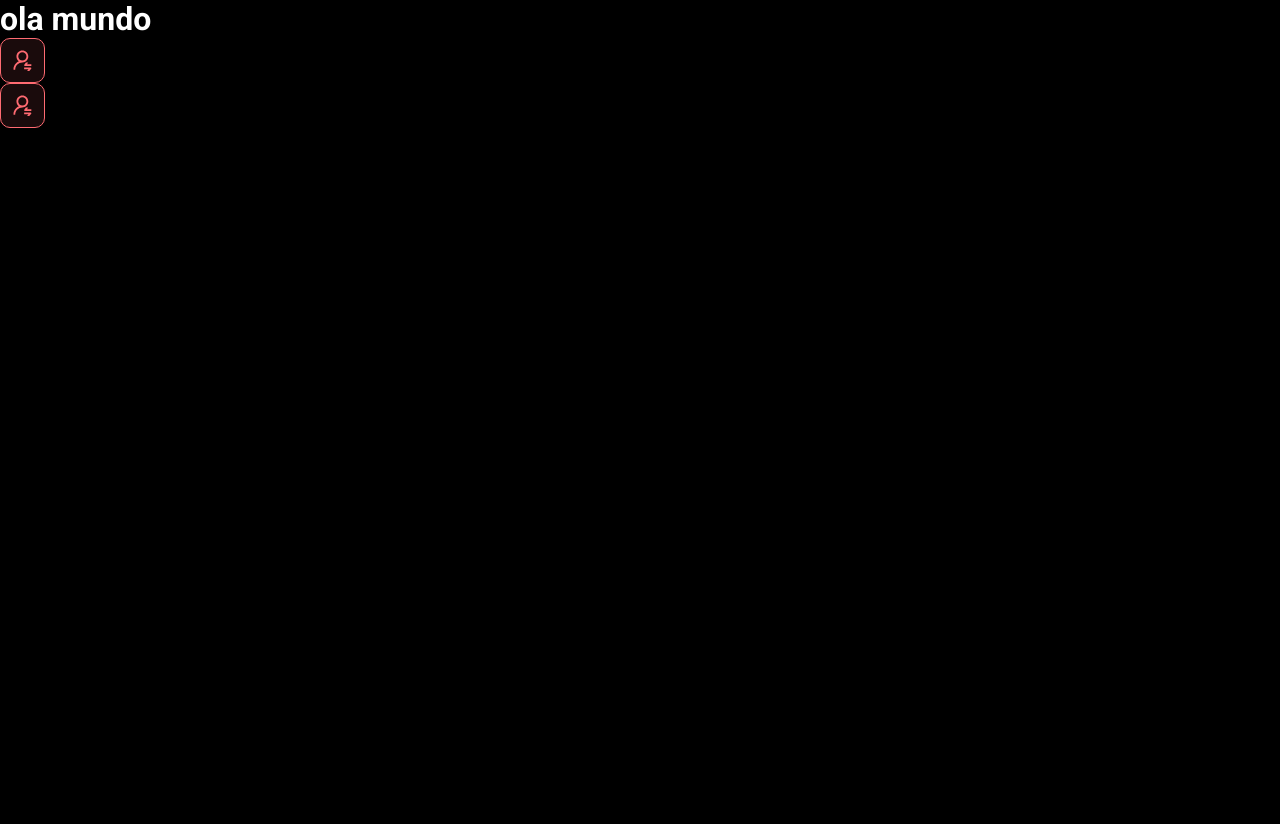
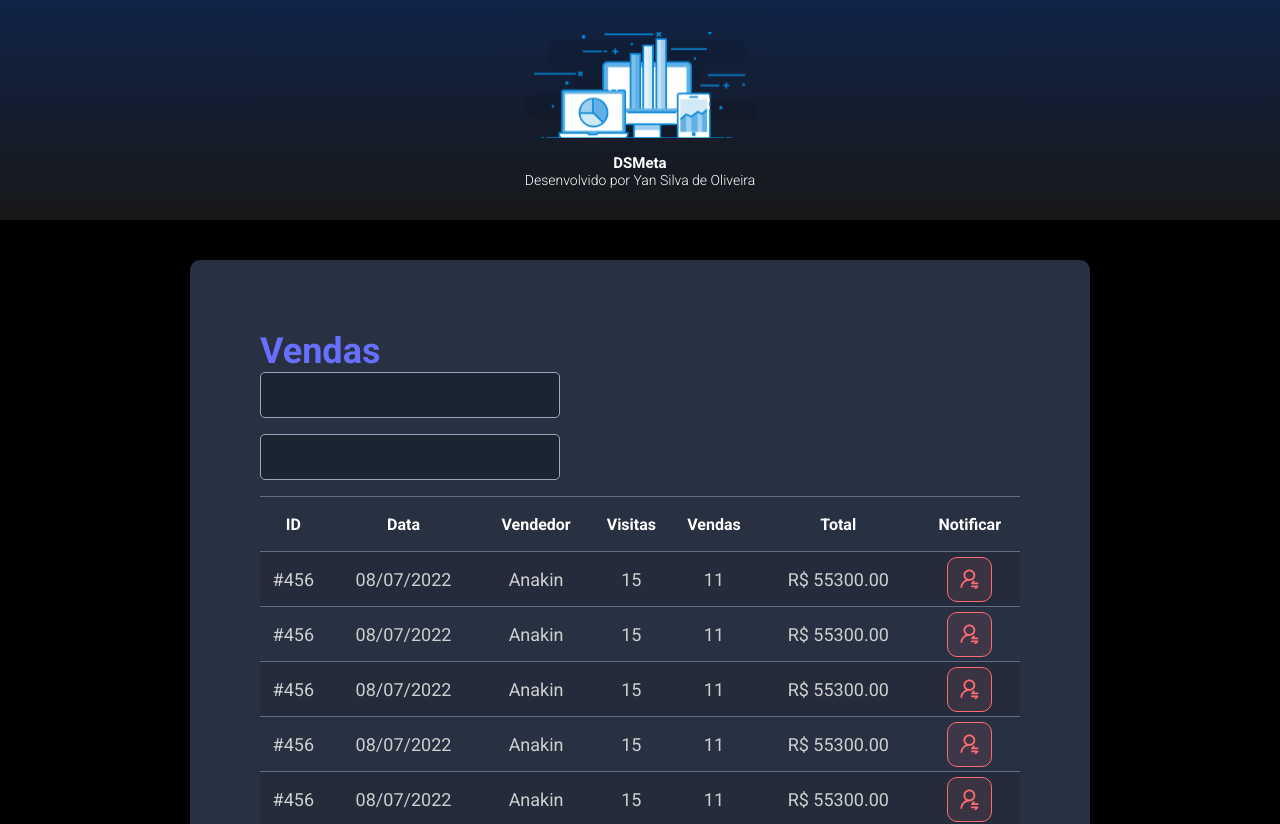
Before and after one commit to Yan-SO/dsmeta, a React (Vite) app in the folder frontend/: page / in a window 1280 px wide. Shown: the top 824 px of the page. Before the commit the page ends 800 px from the top, so only its background shows below. Built offline with nearby package versions, Linux system fonts and the light colour scheme.

Commit message:
Other components

```diff
--- a/frontend/src/App.tsx
+++ b/frontend/src/App.tsx
@@ -1,11 +1,21 @@
-import NotificationButton from "./components/NotificationButton/index"
+
+import SelesCard from "./components/SalesCard"
+import Header from "./components/Header"
 
 function App() {
-  return(
+  return (
     <>
-      <h1>ola mundo</h1>
-      <NotificationButton/>
-      <NotificationButton/>
+      <Header />
+      <main>
+        <section id="sales">
+          <div className="dsmeta-container">
+            <div className="dsmeta-Card">
+              <SelesCard/>
+              <h1>ola mundo</h1>
+            </div>
+          </div>
+        </section>
+      </main>
     </>
   )
 }
--- /dev/null
+++ b/frontend/src/components/Header/index.tsx
@@ -0,0 +1,19 @@
+import logo from '../../assets/img/Logo.svg';
+
+import './styles.css'
+
+function Header() {
+    return(
+        <>
+            <header>
+            <div className="dsmeta-logo-conteiner">
+                <img src={logo} alt="DSMeta" />
+                <h1>DSMeta</h1>
+                <p>Desenvolvido por Yan Silva de Oliveira</p>
+            </div>
+            </header>
+        </>
+    )
+};
+
+export default Header;
--- /dev/null
+++ b/frontend/src/components/Header/styles.css
@@ -0,0 +1,27 @@
+header{
+    height: 220px;
+    background: linear-gradient(180deg, #102347 0%, #181818 100%);
+    display: flex;
+    align-items: center;
+    justify-content: center;
+}
+
+.dsmeta-logo-conteiner{
+    display: flex;
+    flex-direction: column;
+    align-items: center;
+}
+.dsmeta-logo-conteiner img{
+    width: 235px;
+}
+.dsmeta-sales-title{
+    color: #676FFF;
+}
+.dsmeta-logo-conteiner h1{
+    margin-top: 15px;
+    font-size: 15px;
+}
+.dsmeta-logo-conteiner p{
+    font-size: 14px;
+    font-weight: 300;
+}
--- /dev/null
+++ b/frontend/src/components/SalesCard/index.tsx
@@ -0,0 +1,101 @@
+import NotificationButton  from '../NotificationButton'
+import './styles.css'
+
+function SelesCard() {
+    return(
+        <div className="dsmeta-Card">
+                    <h2 className="dsmeta-sales-title">Vendas</h2>
+                    <div className="dsmeta-form-control-conteiner">
+                        <input className="dsmeta-form-control" type="text" />
+                    </div>
+                    <div className="dsmeta-form-control-conteiner">
+                        <input className="dsmeta-form-control" type="text" />
+                    </div>
+                    <div>
+                        <table className="dsmeta-sales-table">
+                            <thead>
+                                <tr>
+                                    <th className="show992">ID</th>
+                                    <th className="show576">Data</th>
+                                    <th >Vendedor</th>
+                                    <th className="show992">Visitas</th>
+                                    <th className="show992">Vendas</th>
+                                    <th>Total</th>
+                                    <th>Notificar</th>
+                                </tr>
+                            </thead>
+                            <tbody>
+                                <tr>
+                                    <td className="show992">#456</td>
+                                    <td className="show576">08/07/2022</td>
+                                    <td>Anakin</td>
+                                    <td className="show992">15</td>
+                                    <td className="show992">11</td>
+                                    <td>R$ 55300.00</td>
+                                    <td>
+                                        <div className="dsmeta-red-btm-conteiner">
+                                            <NotificationButton/>
+                                        </div>
+                                    </td>
+                                </tr>
+                                <tr>
+                                    <td className="show992">#456</td>
+                                    <td className="show576">08/07/2022</td>
+                                    <td>Anakin</td>
+                                    <td className="show992">15</td>
+                                    <td className="show992">11</td>
+                                    <td>R$ 55300.00</td>
+                                    <td>
+                                        <div className="dsmeta-red-btm-conteiner">
+                                            <NotificationButton/>
+                                        </div>
+                                    </td>
+                                </tr>
+                                <tr>
+                                    <td className="show992">#456</td>
+                                    <td className="show576">08/07/2022</td>
+                                    <td>Anakin</td>
+                                    <td className="show992">15</td>
+                                    <td className="show992">11</td>
+                                    <td>R$ 55300.00</td>
+                                    <td>
+                                        <div className="dsmeta-red-btm-conteiner">
+                                            <NotificationButton/>
+                                        </div>
+                                    </td>
+                                </tr>
+                                <tr>
+                                    <td className="show992">#456</td>
+                                    <td className="show576">08/07/2022</td>
+                                    <td>Anakin</td>
+                                    <td className="show992">15</td>
+                                    <td className="show992">11</td>
+                                    <td>R$ 55300.00</td>
+                                    <td>
+                                        <div className="dsmeta-red-btm-conteiner">
+                                            <NotificationButton/>
+                                        </div>
+                                    </td>
+                                </tr>
+                                <tr>
+                                    <td className="show992">#456</td>
+                                    <td className="show576">08/07/2022</td>
+                                    <td>Anakin</td>
+                                    <td className="show992">15</td>
+                                    <td className="show992">11</td>
+                                    <td>R$ 55300.00</td>
+                                    <td>
+                                        <div className="dsmeta-red-btm-conteiner">
+                                            <NotificationButton/>
+                                        </div>
+                                    </td>
+                                </tr>
+
+                            </tbody>
+                        </table>
+                    </div>
+                </div>
+    )
+}
+
+export default SelesCard
--- /dev/null
+++ b/frontend/src/components/SalesCard/styles.css
@@ -0,0 +1,108 @@
+.dsmeta-Card{
+    background-color:#283142;
+    border-radius: 10px;
+    padding: 30px 10px;
+}
+
+#sales{
+    padding: 40px 10px;
+    font-size: 24px;
+    margin-bottom: 20px;
+}
+
+.dsmeta-form-control{
+    width: 100%;
+
+    height: 46px;
+    background-color: #1B2531;
+    border: 1px solid;
+    border-radius: 5px;
+    color: #9AAABE;
+    padding: 0 20px;
+    font-size: 18px;
+}
+.dsmeta-form-control-conteiner{
+    margin-bottom: 16px;
+    max-width: 300px;
+}
+
+
+.dsmeta-sales-table{
+    width: 100%;
+    border-spacing: 0;
+    border-collapse: collapse;
+}
+
+.dsmeta-sales-table thead{
+    height: 55px;
+    font-size: 16px;
+    font-weight: 700;
+}
+
+.dsmeta-sales-table tbody{
+    font-size: 14px;
+    font-weight: 400;
+    color: #CFCFCF;
+    text-align: center;
+}
+.dsmeta-sales-table tr{
+    height: 74px;
+    border-top: 1px solid #5F6E82;
+
+}
+.dsmeta-sales-table tbody tr:hover >td{
+    background-color: #384459;
+}
+.dsmeta-sales-table tbody tr:nth-child(odd){
+    background-color: #242C3B;
+}
+
+
+.dsmeta-red-btm-conteiner{
+    display: flex;
+    justify-content: center;
+}
+
+.dsmeta-red-btm{
+    height: 45px;
+    width: 45px;
+
+    background: rgba(255, 107, 114, 0.1);
+    border: 1px solid #FF6B72;
+    border-radius: 10px;
+    display: flex;
+    align-items: center;
+    justify-content: center;
+    cursor: pointer;
+}
+.dsmeta-red-btm img{
+    width: 19px;
+}
+
+
+.show576{
+    display: none;
+}
+@media (min-width: 576px){
+    .show576{
+        display: table-cell;
+    }
+    .dsmeta-Card{
+        padding: 35px;
+    }
+    .dsmeta-sales-table tr{
+        height: 55px;
+    }
+    .dsmeta-sales-table tbody{
+        font-size: 18px;
+    }
+}
+
+.show992{
+    display: none;
+}
+@media (min-width: 992px){
+    .show992{
+        display: table-cell;
+    }
+}
--- a/frontend/src/index.css
+++ b/frontend/src/index.css
@@ -15,3 +15,15 @@
     color: unset;
     text-decoration: none;
 }
+
+.dsmeta-container{
+    width: 100%;
+    max-width: 900px;
+    margin: 0 auto;
+}
+
+#sales{
+    padding: 40px 10px;
+    font-size: 24px;
+    margin-bottom: 20px;
+}
```
Also changed, not shown: frontend/src/assets/img/Logo.svg (added).
